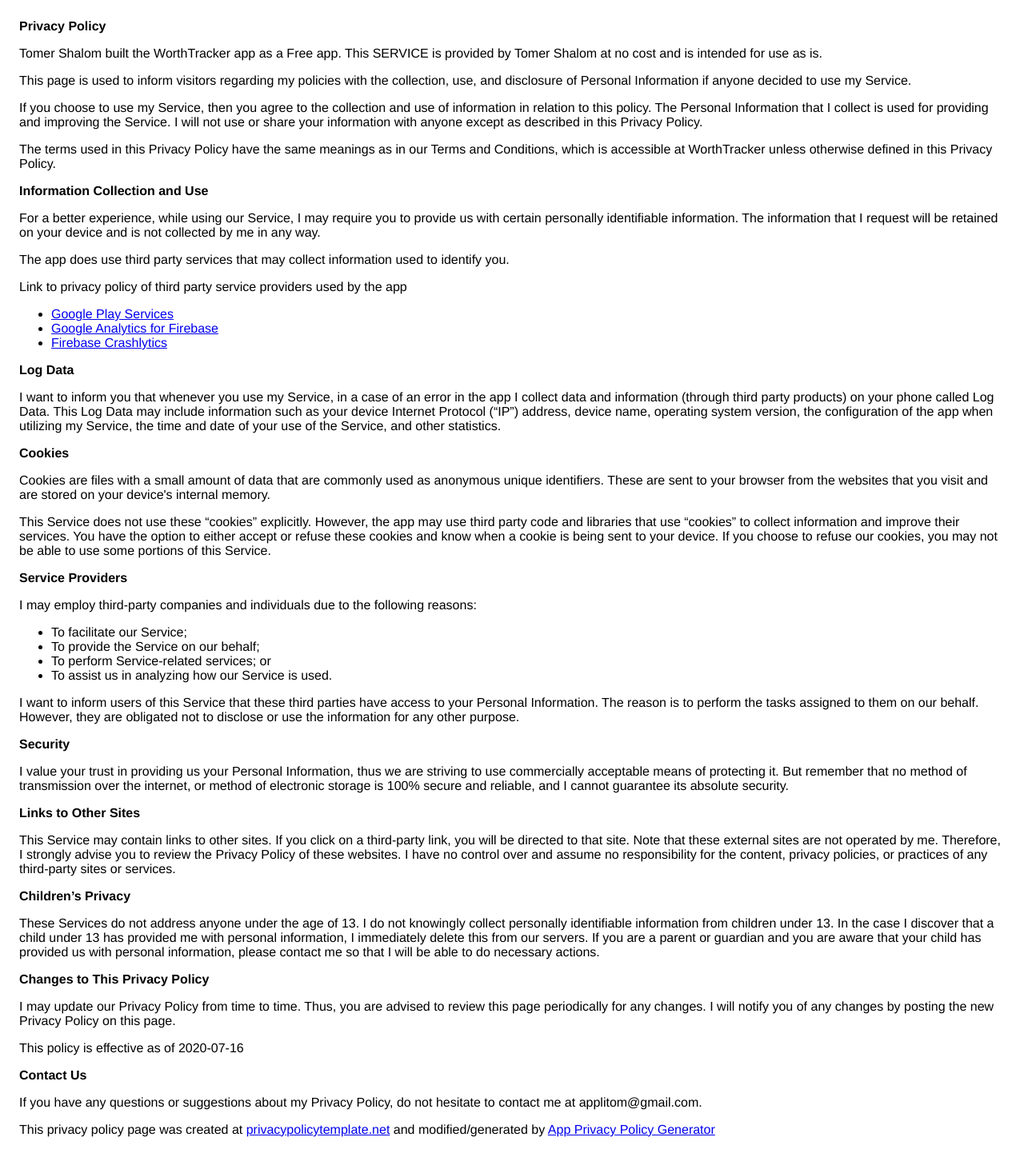
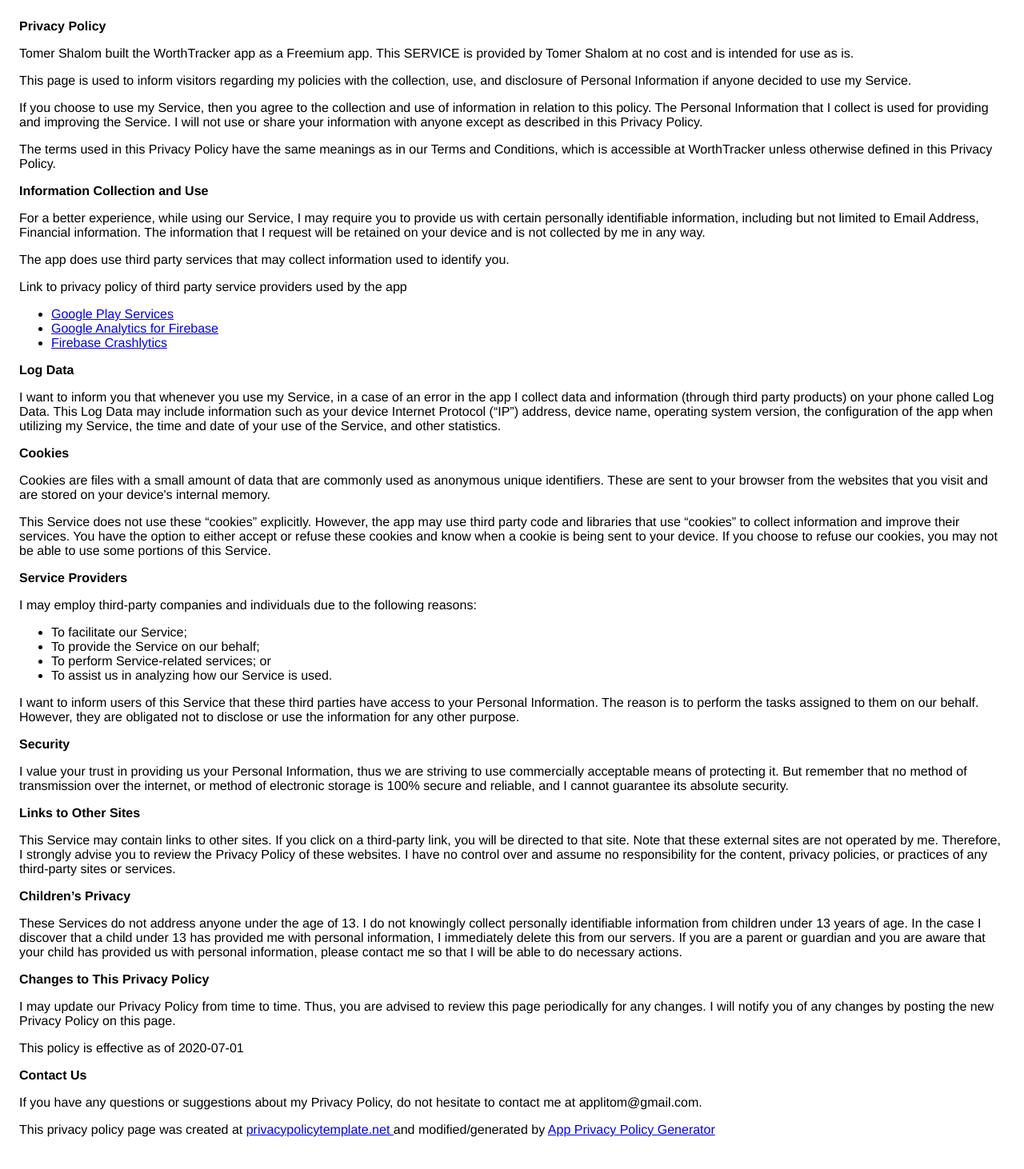
Before and after one commit to WorthTracker/worthtracker.github.io, a Jekyll site: the page privacy-policy.html, which Jekyll copies as it is, in a window 1280 px wide. Shown: the whole page at 80% size. Built offline with Jekyll 4.4.1, drawn with Linux system fonts in a browser that asks for light colours.

Commit message:
update privacy policy

```diff
--- a/privacy-policy.html
+++ b/privacy-policy.html
@@ -9,7 +9,7 @@
     <body>
     <strong>Privacy Policy</strong> <p>
                   Tomer Shalom built the WorthTracker app as
-                  a Free app. This SERVICE is provided by
+                  a Freemium app. This SERVICE is provided by
                   Tomer Shalom at no cost and is intended for use as
                   is.
                 </p> <p>
@@ -29,7 +29,7 @@
                 </p> <p><strong>Information Collection and Use</strong></p> <p>
                   For a better experience, while using our Service, I
                   may require you to provide us with certain personally
-                  identifiable information. The information that
+                  identifiable information, including but not limited to Email Address, Financial information. The information that
                   I request will be retained on your device and is not collected by me in any way.
                 </p> <div><p>
                     The app does use third party services that may collect
@@ -37,7 +37,7 @@
                   </p> <p>
                     Link to privacy policy of third party service providers used
                     by the app
-                  </p> <ul><li><a href="https://www.google.com/policies/privacy/" target="_blank" rel="noopener noreferrer">Google Play Services</a></li><!----><li><a href="https://firebase.google.com/policies/analytics" target="_blank" rel="noopener noreferrer">Google Analytics for Firebase</a></li><li><a href="https://firebase.google.com/support/privacy/" target="_blank" rel="noopener noreferrer">Firebase Crashlytics</a></li><!----><!----><!----><!----><!----><!----><!----><!----><!----><!----><!----><!----><!----><!----><!----><!----><!----><!----></ul></div> <p><strong>Log Data</strong></p> <p>
+                  </p> <ul><li><a href="https://www.google.com/policies/privacy/" target="_blank" rel="noopener noreferrer">Google Play Services</a></li><!----><li><a href="https://firebase.google.com/policies/analytics" target="_blank" rel="noopener noreferrer">Google Analytics for Firebase</a></li><li><a href="https://firebase.google.com/support/privacy/" target="_blank" rel="noopener noreferrer">Firebase Crashlytics</a></li><!----><!----><!----><!----><!----><!----><!----><!----><!----><!----><!----><!----><!----><!----><!----><!----><!----><!----><!----><!----><!----><!----><!----></ul></div> <p><strong>Log Data</strong></p> <p>
                   I want to inform you that whenever you
                   use my Service, in a case of an error in the app
                   I collect data and information (through third party
@@ -88,7 +88,7 @@
                 </p> <p><strong>Children’s Privacy</strong></p> <p>
                   These Services do not address anyone under the age of 13.
                   I do not knowingly collect personally
-                  identifiable information from children under 13. In the case
+                  identifiable information from children under 13 years of age. In the case
                   I discover that a child under 13 has provided
                   me with personal information, I immediately
                   delete this from our servers. If you are a parent or guardian
@@ -101,13 +101,9 @@
                   periodically for any changes. I will
                   notify you of any changes by posting the new Privacy Policy on
                   this page.
-                </p> <p>This policy is effective as of 2020-07-16</p> <p><strong>Contact Us</strong></p> <p>
+                </p> <p>This policy is effective as of 2020-07-01</p> <p><strong>Contact Us</strong></p> <p>
                   If you have any questions or suggestions about my
                   Privacy Policy, do not hesitate to contact me at applitom@gmail.com.
-                </p> <p>
-                  This privacy policy page was created at
-                  <a href="https://privacypolicytemplate.net" target="_blank" rel="noopener noreferrer">privacypolicytemplate.net</a>
-                  and modified/generated by
-                  <a href="https://app-privacy-policy-generator.firebaseapp.com/" target="_blank" rel="noopener noreferrer">App Privacy Policy Generator</a></p>
+                </p> <p>This privacy policy page was created at <a href="https://privacypolicytemplate.net" target="_blank" rel="noopener noreferrer">privacypolicytemplate.net </a>and modified/generated by <a href="https://app-privacy-policy-generator.nisrulz.com/" target="_blank" rel="noopener noreferrer">App Privacy Policy Generator</a></p>
     </body>
     </html>
```
Also changed, not shown: _pages/privacypolicy.md (+9 -12 lines).
